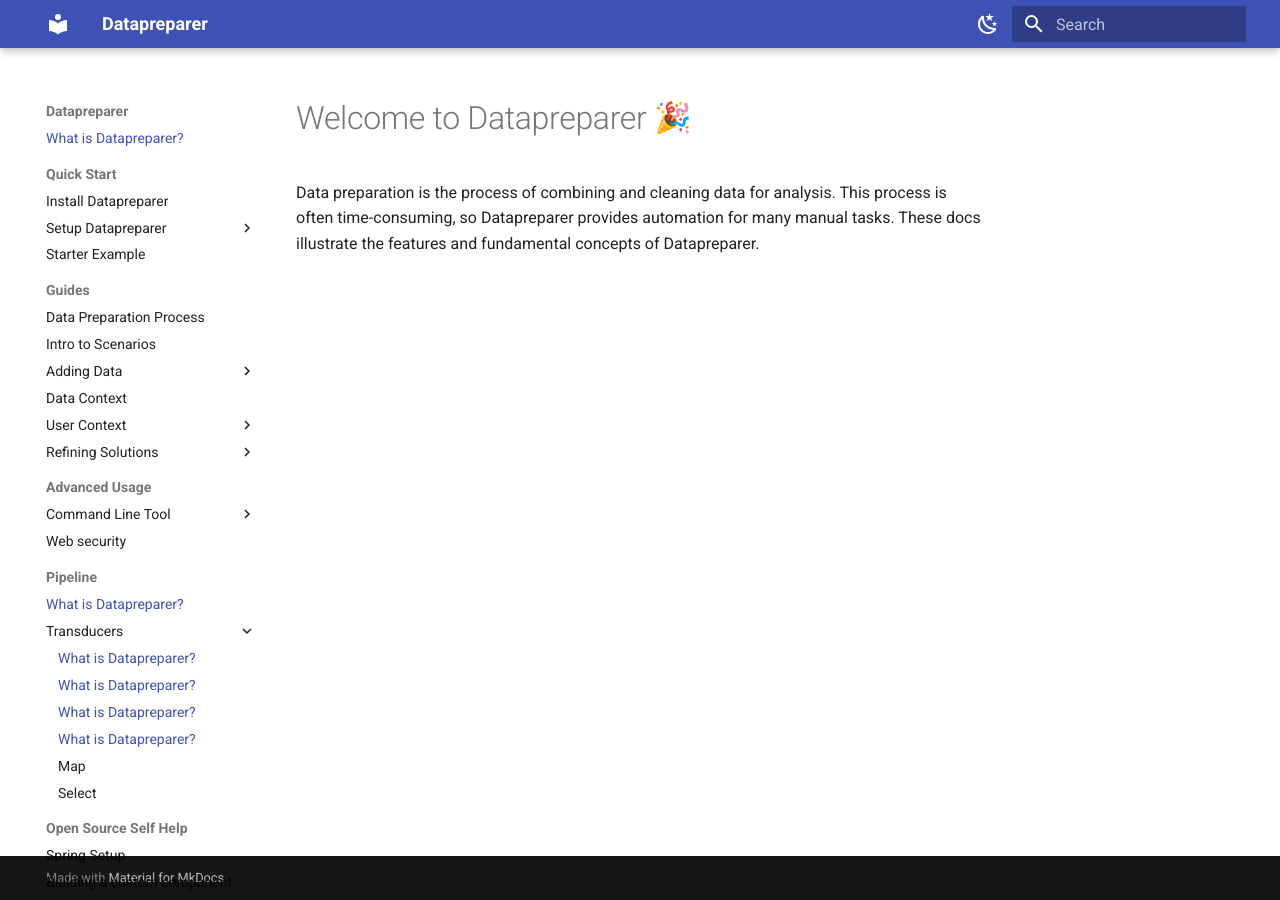
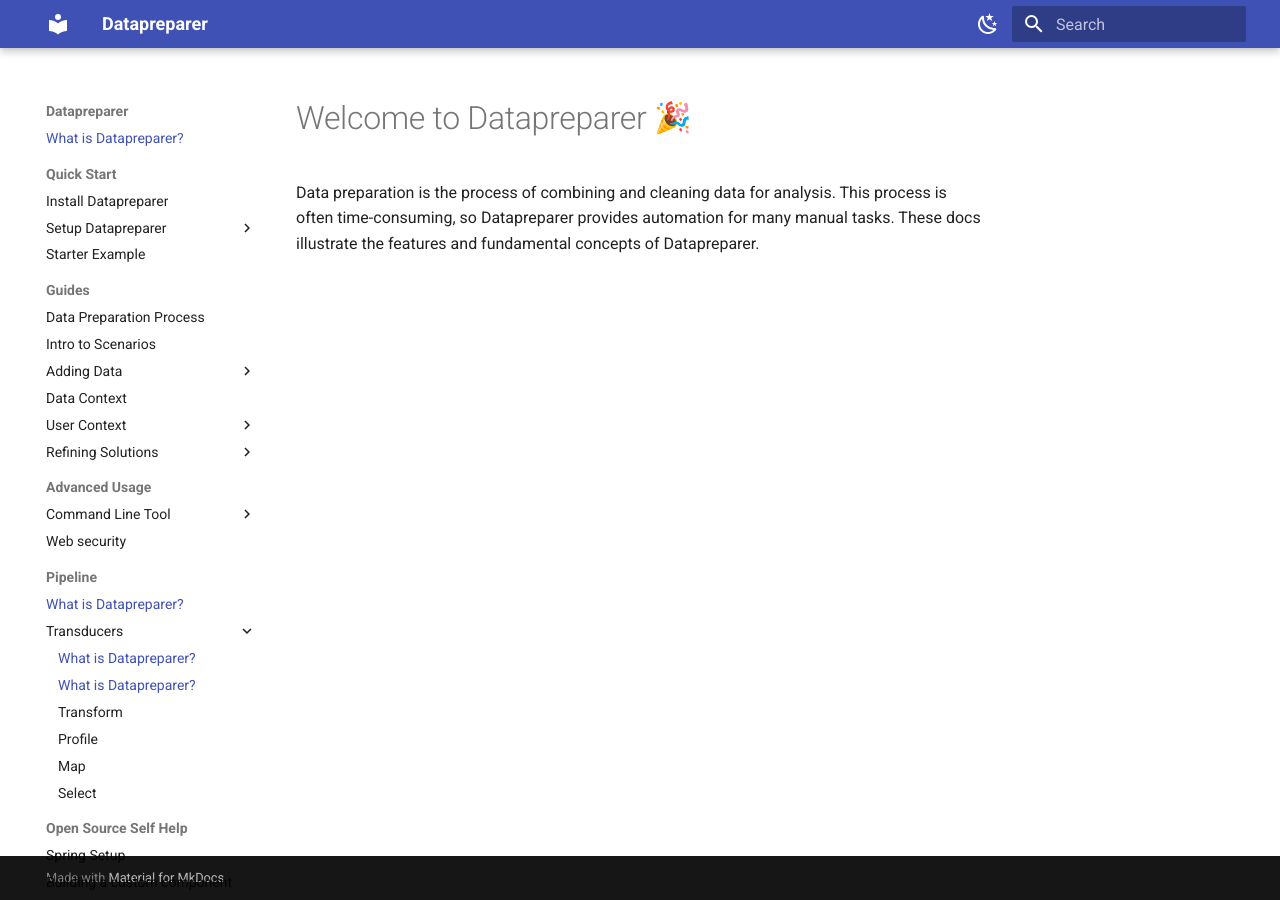
Before and after one commit to AspieCoder1/mk-docs-material-test, an MkDocs documentation site: the page built from docs/index.md, in a window 1280 px wide. Built offline with MkDocs 1.6.1 and Material for MkDocs 9.7.7, drawn with Linux system fonts in a browser that asks for light colours; emoji names are drawn with the system emoji font.

Commit message:
Routed pipeline components

```diff
--- a/mkdocs.yml
+++ b/mkdocs.yml
@@ -56,8 +56,8 @@
       - Transducers:
           - Match: 'index.md'
           - Repair: 'index.md'
-          - Transform: 'index.md'
-          - Profile: 'index.md'
+          - Transform: 'pipeline/transform.md'
+          - Profile: 'pipeline/profile.md'
           - Map: 'pipeline/map.md'
           - Select: 'pipeline/select.md'
   - Open Source Self Help:
```
